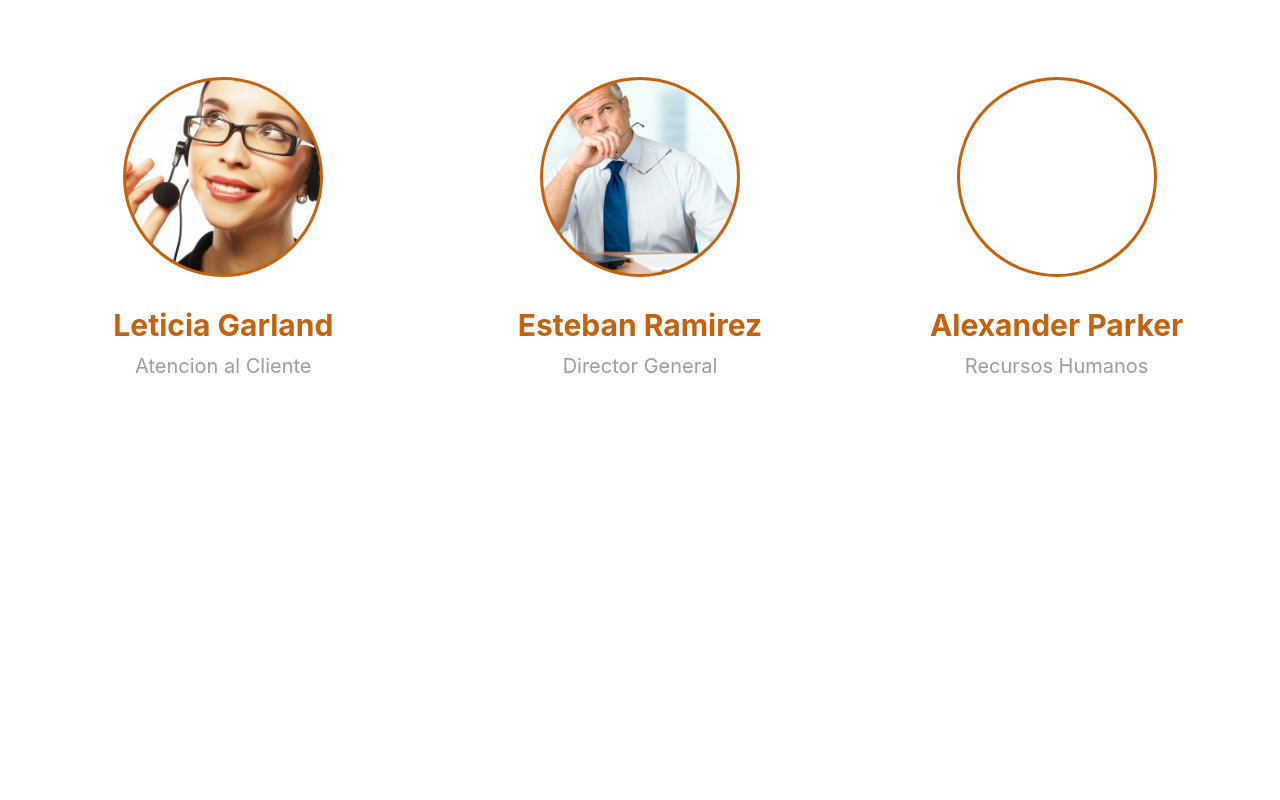
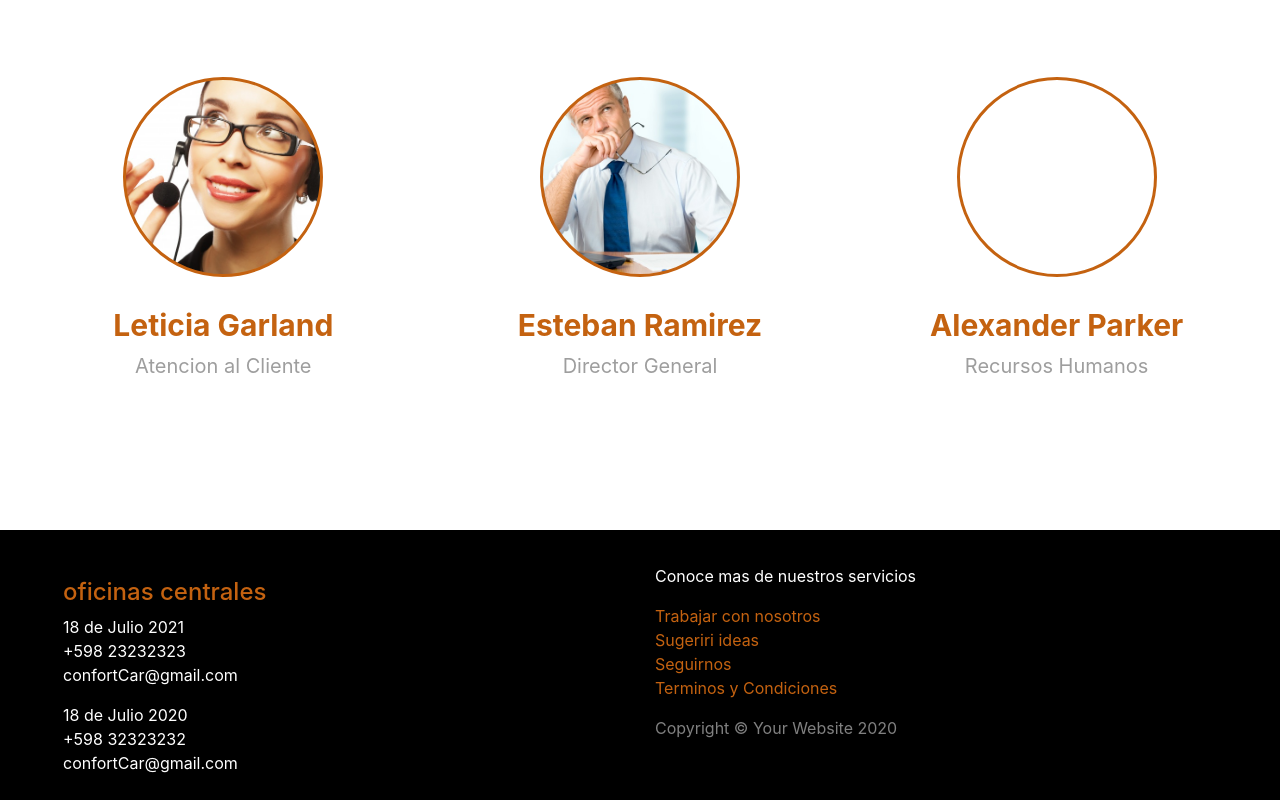
Before and after one commit to carolainseija/Start-Proyect, a plain HTML site: page src/page/index.html in a window 1280 px wide. Shown: the part 3239-4039 px from the top of the page. Before the commit the page ends 3729 px from the top, so only its background shows below. Drawn offline with nearby package versions, Linux system fonts and the light colour scheme.

Commit message:
agegue el link del logo, y ree el footer

```diff
--- a/src/page/index.html
+++ b/src/page/index.html
@@ -20,7 +20,7 @@
            <nav class="container-fluid col-12 container-nav">
               <div class="row">
                 <div class="col-7">
-                    <a class="title-company" href="#">confident-CAR</a>
+                    <a class="title-company" href="./index.html">confident-CAR</a>
                 </div>
                 <div class="col-5 Nav">
                  <a class="Nav-link active"  href="#home">INICIO</a>
@@ -174,6 +174,39 @@
            </div>
         </div>
          </div>
+         <!--footer-->
+         <div class="container-fluid footer">
+           <div class="row">
+             <div class="col-12 d-flex justify-content-around footer_text">
+               <div class="col-lg-6 pt-5 pl-5">
+
+               <h4 class="office">oficinas centrales</h4>
+             <ul>
+               <li>18 de Julio 2021</li>
+               <li>+598 23232323</li>
+               <li>confortCar@gmail.com</li>
+             </ul>
+             <ul>
+              <li>18 de Julio 2020</li>
+              <li>+598 32323232</li>
+              <li>confortCar@gmail.com</li>
+            </ul>
+               </div>
+
+      <div class="col-6">
+        <p class="footer_plus">Conoce mas de nuestros servicios</p>
+        <ul>
+          <li> <a class="footer_links" href="">Trabajar con nosotros</a></li>
+          <li> <a class="footer_links"  href="">Sugeriri ideas</a></li>
+          <li> <a class="footer_links"  href="">Seguirnos</a></li>
+          <li> <a class="footer_links"  href="">Terminos y Condiciones</a></li>
+        </ul>
+        <p class="footer_copyright">Copyright © Your Website 2020</p>
+      </div>
+
+             </div>
+           </div>
+         </div>
 
 
 </body>
--- a/src/page/style.css
+++ b/src/page/style.css
@@ -502,3 +502,39 @@
   font-size: 20px;
   font-family: -apple-system, BlinkMacSystemFont, 'Segoe UI', Roboto, Oxygen, Ubuntu, Cantarell, 'Open Sans', 'Helvetica Neue', sans-serif;
 }
+
+/*Footer*/
+.footer {
+  color: white;
+  height: 270px;
+  background-color: black;
+  margin-top: 40px;
+}
+.office {
+  color: #c46210;
+}
+.footer_links {
+  color: #c46210;
+  text-decoration: none;
+}
+.footer_links:hover {
+  color: white;
+  text-decoration: none;
+}
+.footer_plus {
+  color: white;
+}
+a* {
+  text-decoration: none;
+}
+li {
+  list-style: none;
+}
+.footer_text {
+ justify-content: center;
+ text-align: start;
+ align-items: center;
+}
+.footer_copyright {
+  color: gray;
+}
```
